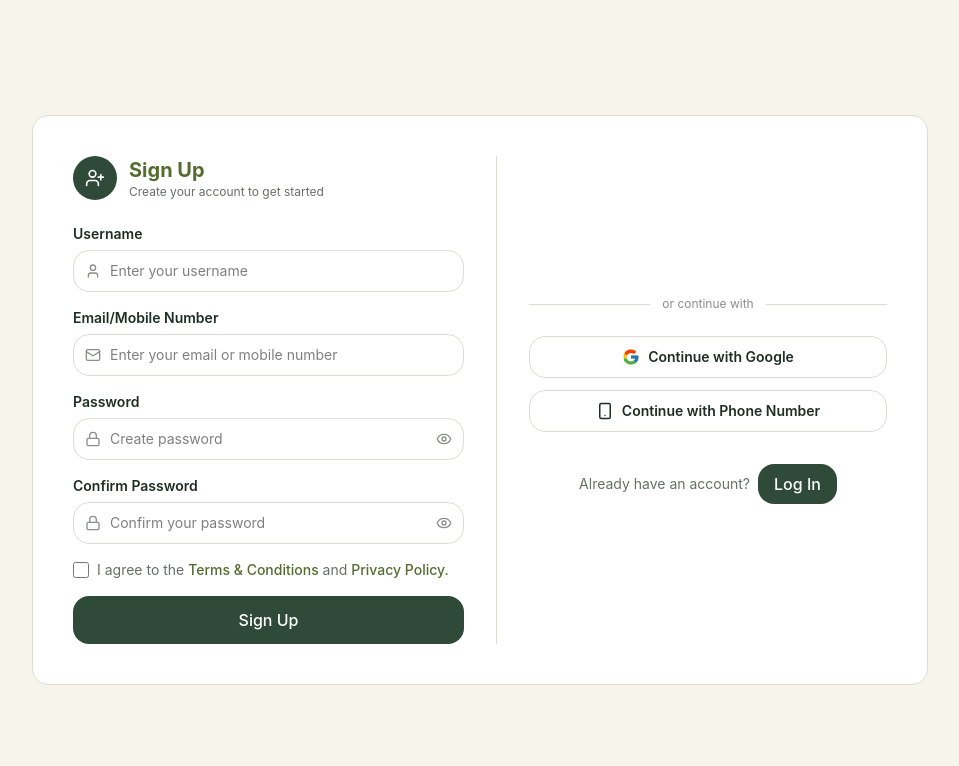
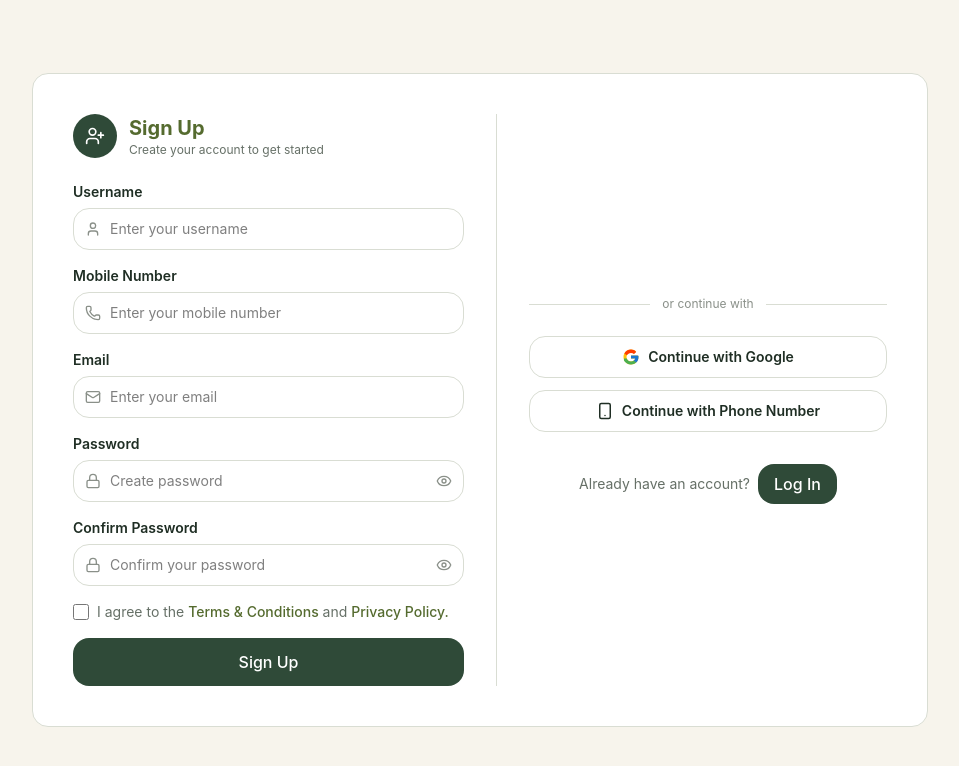
Before and after one commit to abhijeet0code/ResolveNet, a React (Vite) app in the folder Frontend/: page /register in a window 1280 px wide. Shown: the top 766 px of the page, without its empty margins (160-1119 px from the left). Built offline with nearby package versions, Linux system fonts and the light colour scheme.

Commit message:
redux setup -Gopi

```diff
--- a/Frontend/package.json
+++ b/Frontend/package.json
@@ -12,12 +12,15 @@
   "dependencies": {
     "@fortawesome/free-brands-svg-icons": "^7.3.1",
     "@fortawesome/react-fontawesome": "^3.5.0",
+    "@reduxjs/toolkit": "^2.12.0",
     "@tailwindcss/vite": "^4.3.3",
+    "axios": "^1.20.0",
     "lucide-react": "^1.41.0",
     "react": "^19.1.1",
     "react-dom": "^19.1.1",
     "react-hook-form": "^7.87.0",
     "react-icons": "^5.7.0",
+    "react-redux": "^9.3.0",
     "react-router": "^8.3.1",
     "react-router-dom": "^7.18.3",
     "tailwindcss": "^4.3.3"
--- a/Frontend/src/components/Footer.jsx
+++ b/Frontend/src/components/Footer.jsx
@@ -45,7 +45,7 @@ const socialLinks = [
   },
   {
     icon: FaInstagram,
-    url: "https://instagram.com",
+    url: "https://www.instagram.com/_aryan_ahir01/",
     label: "Instagram",
   },
   {
--- a/Frontend/src/components/Navbar.jsx
+++ b/Frontend/src/components/Navbar.jsx
@@ -2,6 +2,8 @@ import React, { useState, useEffect } from "react";
 import { NavLink } from "react-router";
 import { Menu, X } from "lucide-react";
 import Button from "../shared/button/Button";
+import logo from "../assets/reallogo.png"
+import { useNavigate } from "react-router";
 
 const navLinks = [
   { name: "Home", path: "/" },
@@ -12,6 +14,8 @@ const navLinks = [
 ];
 
 const Navbar = () => {
+  const navigate = useNavigate();
+
   const [isOpen, setIsOpen] = useState(false);
   const [scrolled, setScrolled] = useState(false);
 
@@ -44,9 +48,8 @@ const Navbar = () => {
           ${scrolled ? "px-5 sm:px-8 h-16" : "px-4 sm:px-6 lg:px-8 h-20"}
         `}
       >
-        {/* Logo */}
-        <NavLink to="/" className="text-lg font-bold text-primary">
-          ResolveNet
+        <NavLink to="/" className="flex items-center">
+          <img src={logo} alt="ResolveNet" className="h-18 w-auto" />
         </NavLink>
 
         {/* Desktop Nav Links */}
@@ -60,7 +63,7 @@ const Navbar = () => {
 
         {/* Desktop Buttons */}
         <div className="hidden md:flex items-center gap-3">
-          <Button variant="outline" className="!w-auto !px-4 !py-2 text-sm">
+          <Button onClick={() => navigate("/login")} variant="outline" className="!w-auto !px-4 !py-2 text-sm">
             Login
           </Button>
           <Button variant="primary" className="!w-auto !px-4 !py-2 text-sm">
@@ -99,7 +102,7 @@ const Navbar = () => {
           </nav>
 
           <div className="flex flex-col gap-3 mt-4">
-            <Button variant="outline" className="w-full text-sm">
+            <Button onClick={() => navigate("/login")} variant="outline" className="w-full text-sm">
               Login
             </Button>
             <Button variant="primary" className="w-full text-sm">
--- a/Frontend/src/features/auth/hook/useAuth.js
+++ b/Frontend/src/features/auth/hook/useAuth.js
@@ -22,7 +22,8 @@ export const useRegisterForm = () => {
   const form = useForm({
     defaultValues: {
       username: "",
-      identifier: "",
+      mobile: "",
+      email: "",
       password: "",
       confirmPassword: "",
       agreeTerms: false,
@@ -30,13 +31,9 @@ export const useRegisterForm = () => {
   });
 
   const onSubmit = (data) => {
-    if (data.password !== data.confirmPassword) {
-      form.setError("confirmPassword", {
-        type: "manual",
-        message: "Passwords do not match",
-      });
-      return;
-    }
+    // confirmPassword already validated via the field's own `validate` rule,
+    // so this manual check is not needed — react-hook-form won't call
+    // onSubmit if that validation fails.
     // TODO: connect API
     console.log("Register submitted:", data);
   };
--- a/Frontend/src/features/auth/ui/Login.jsx
+++ b/Frontend/src/features/auth/ui/Login.jsx
@@ -1,12 +1,11 @@
+// Login.jsx
 import React from "react";
 import { NavLink } from "react-router";
 import { ShieldCheck, Mail, Lock, Smartphone, ArrowRight } from "lucide-react";
-import { useLoginForm } from "../hook/useAuth";
+import { useLoginForm } from "../hook/useAuth"; // ⚠️ confirm folder name: "hook" vs "hooks"
 import Button from "../../../shared/button/Button";
 import Input from "../../../shared/input/Input";
 import { GoogleIcon } from "./components/AuthComponent";
-
-
 
 const Login = () => {
   const {
--- a/Frontend/src/features/auth/ui/Register.jsx
+++ b/Frontend/src/features/auth/ui/Register.jsx
@@ -1,9 +1,8 @@
-// src/pages/Register.jsx
+// Register.jsx
 import React from "react";
 import { NavLink } from "react-router";
-import { UserPlus, User, Mail, Lock, Smartphone } from "lucide-react";
-
-import { useRegisterForm } from "../hook/useAuth";
+import { UserPlus, User, Mail, Lock, Smartphone, Phone } from "lucide-react";
+import { useRegisterForm } from "../hook/useAuth"; // ⚠️ confirm folder name: "hook" vs "hooks"
 import Button from "../../../shared/button/Button";
 import Input from "../../../shared/input/Input";
 import { GoogleIcon } from "./components/AuthComponent";
@@ -36,6 +35,7 @@ const Register = () => {
           </div>
 
           <form onSubmit={onSubmit} className="space-y-4" noValidate>
+            {/* Username */}
             <Input
               label="Username"
               icon={User}
@@ -50,16 +50,39 @@ const Register = () => {
               })}
             />
 
+            {/* Mobile Number */}
             <Input
-              label="Email/Mobile Number"
-              icon={Mail}
-              placeholder="Enter your email or mobile number"
-              error={errors.identifier}
-              registration={register("identifier", {
-                required: "This field is required",
+              label="Mobile Number"
+              icon={Phone}
+              type="tel"
+              placeholder="Enter your mobile number"
+              error={errors.mobile}
+              registration={register("mobile", {
+                required: "Mobile number is required",
+                pattern: {
+                  value: /^[6-9]\d{9}$/,
+                  message: "Enter a valid 10-digit mobile number",
+                },
               })}
             />
 
+            {/* Email */}
+            <Input
+              label="Email"
+              icon={Mail}
+              type="email"
+              placeholder="Enter your email"
+              error={errors.email}
+              registration={register("email", {
+                required: "Email is required",
+                pattern: {
+                  value: /^[^\s@]+@[^\s@]+\.[^\s@]+$/,
+                  message: "Enter a valid email address",
+                },
+              })}
+            />
+
+            {/* Password */}
             <Input
               label="Password"
               icon={Lock}
@@ -75,6 +98,7 @@ const Register = () => {
               })}
             />
 
+            {/* Confirm Password */}
             <Input
               label="Confirm Password"
               icon={Lock}
@@ -88,6 +112,7 @@ const Register = () => {
               })}
             />
 
+            {/* Terms */}
             <label className="flex items-start gap-2 text-sm text-text-secondary cursor-pointer">
               <input
                 type="checkbox"
@@ -113,6 +138,7 @@ const Register = () => {
               </p>
             )}
 
+            {/* Submit */}
             <Button
               type="submit"
               variant="primary"
@@ -123,7 +149,7 @@ const Register = () => {
           </form>
         </div>
 
-        {/* Right: Alt options */}
+        {/* Right: Alternative Options */}
         <div className="flex flex-col justify-center border-t lg:border-t-0 lg:border-l border-border pt-6 lg:pt-0 lg:pl-8">
           <div className="flex items-center gap-3 mb-6">
             <div className="flex-1 h-px bg-border" />
@@ -133,6 +159,7 @@ const Register = () => {
             <div className="flex-1 h-px bg-border" />
           </div>
 
+          {/* Google */}
           <button
             type="button"
             className="w-full flex items-center justify-center gap-2 border border-border rounded-lg py-2.5 text-sm font-semibold text-text-primary bg-surface hover:bg-secondary transition-colors duration-200 mb-3 cursor-pointer"
@@ -141,6 +168,7 @@ const Register = () => {
             Continue with Google
           </button>
 
+          {/* Phone */}
           <button
             type="button"
             className="w-full flex items-center justify-center gap-2 border border-border rounded-lg py-2.5 text-sm font-semibold text-text-primary bg-surface hover:bg-secondary transition-colors duration-200 mb-8 cursor-pointer"
@@ -149,12 +177,16 @@ const Register = () => {
             Continue with Phone Number
           </button>
 
+          {/* Login */}
           <div className="flex items-center justify-center gap-2 text-sm">
             <span className="text-text-secondary">
               Already have an account?
             </span>
             <NavLink to="/login">
-              <Button variant="primary" className="!w-auto !px-4 !py-2 bg-primary-light text-sm">
+              <Button
+                variant="primary"
+                className="!w-auto !px-4 !py-2 bg-primary-light text-sm"
+              >
                 Log In
               </Button>
             </NavLink>
--- a/Frontend/src/main.jsx
+++ b/Frontend/src/main.jsx
@@ -1,8 +1,12 @@
 import { createRoot } from 'react-dom/client'
 import './index.css'
 import AppRoute from './app/routes/AppRoute.jsx'
+// import {Provider} from "react-redux"
+// import store from './app/store.jsx'
 
 createRoot(document.getElementById('root')).render(
-<AppRoute/>
+    // <Provider store={store}></Provider>
+    <AppRoute/>
+
 
 )
```
Also changed, not shown: Frontend/src/app/routes/AppRoute.jsx (+8 -1 lines), Frontend/src/app/store.jsx (+10 -0 lines), Frontend/src/config/axiosInstance.jsx (+7 -0 lines), Frontend/src/features/auth/state/authAction.jsx (added, +24 -0 lines), Frontend/src/features/auth/state/authSlice.jsx (added, +51 -0 lines), Frontend/src/assets/reallogo.png (added), 1 other file (tests, documents, lock files or other folders).
